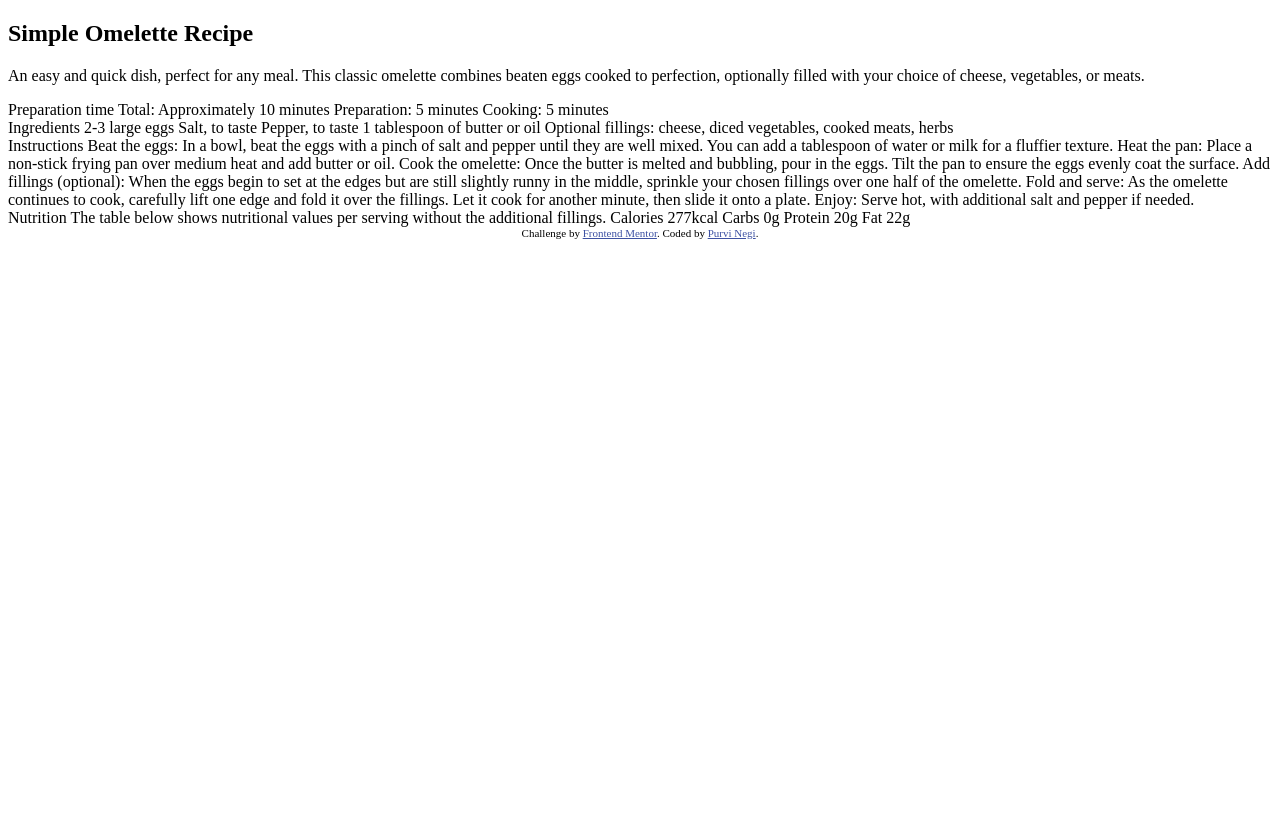
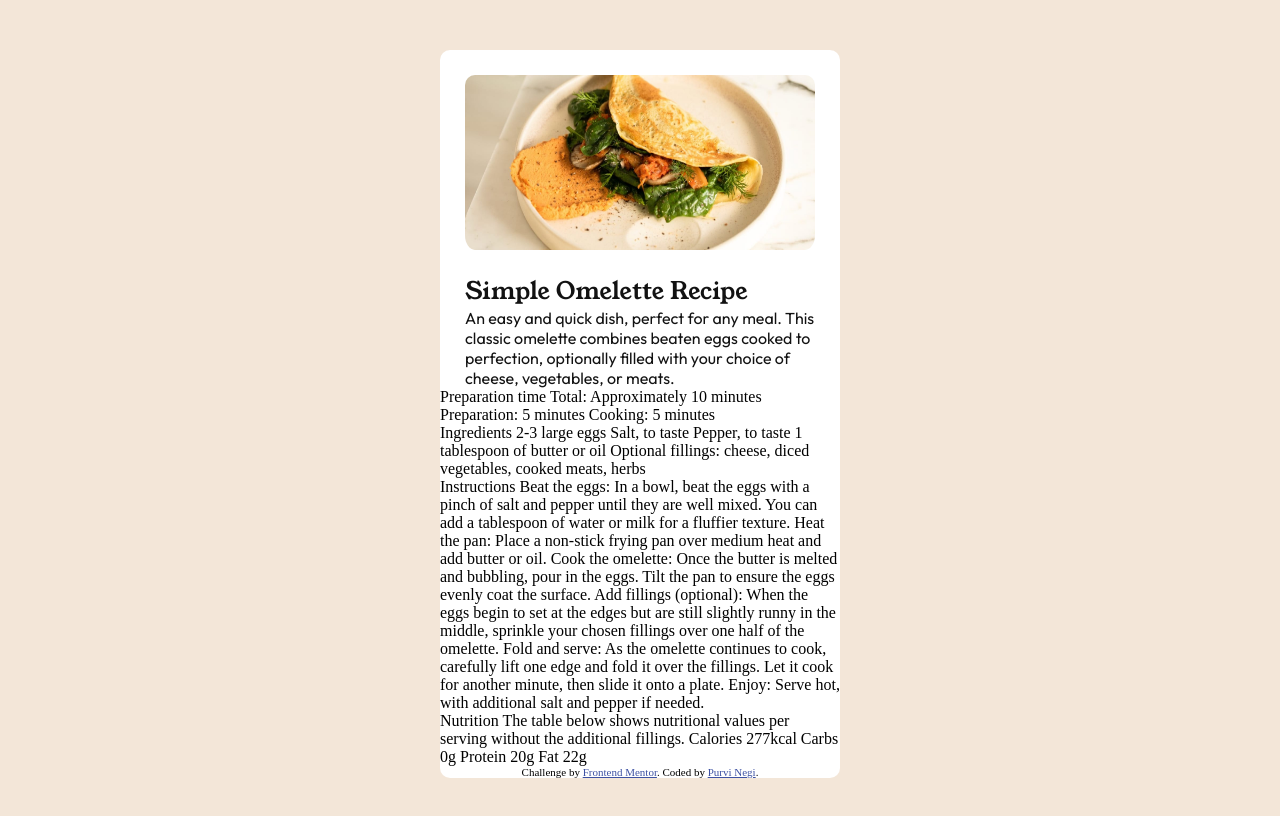
Before and after one commit to purvi-negi/recipe-page-main, a plain HTML site: page index.html in a window 1280 px wide. Drawn offline with Linux system fonts and the light colour scheme.

Commit message:
image and introduction half done
Signed-off-by: purvi-negi <purvi.114n@gmail.com>

```diff
--- a/index.html
+++ b/index.html
@@ -5,21 +5,25 @@
   <meta name="viewport" content="width=device-width, initial-scale=1.0"> <!-- displays site properly based on user's device -->
 
   <link rel="icon" type="image/png" sizes="32x32" href="./assets/images/favicon-32x32.png">
-
+  <link rel="stylesheet" href="style.css">
   <title>Frontend Mentor | Recipe page</title>
 
   <!-- Feel free to remove these styles or customise in your own stylesheet 👍 -->
   <style>
-    .attribution { font-size: 11px; text-align: center; }
+    .attribution { font-size: 11px; text-align: center; bottom: 0; }
     .attribution a { color: hsl(228, 45%, 44%); }
   </style>
 </head>
 <body>
+  <div class="container">
+    <div class="image">
+      <img src="./assets/images/image-omelette.jpeg" alt="Recipe Image">
+    </div>
 <section class="First">
   <h1>Simple Omelette Recipe</h1>
 
-  <p>An easy and quick dish, perfect for any meal. This classic omelette combines beaten eggs cooked
-  to perfection, optionally filled with your choice of cheese, vegetables, or meats.</p>
+  <article>An easy and quick dish, perfect for any meal. This classic omelette combines beaten eggs cooked
+  to perfection, optionally filled with your choice of cheese, vegetables, or meats.</article>
 </section>
 <section class="Second">
   Preparation time
@@ -74,9 +78,11 @@
   Fat
   22g
   </section>
+
   <div class="attribution">
     Challenge by <a href="https://www.frontendmentor.io?ref=challenge" target="_blank">Frontend Mentor</a>.
     Coded by <a href="#">Purvi Negi</a>.
   </div>
+   </div>
 </body>
 </html>
--- /dev/null
+++ b/style.css
@@ -0,0 +1,41 @@
+@import url('https://fonts.googleapis.com/css2?family=Inter:ital,opsz,wght@0,14..32,100..900;1,14..32,100..900&family=Young+Serif&display=swap');
+@import url('https://fonts.googleapis.com/css2?family=Inter:ital,opsz,wght@0,14..32,100..900;1,14..32,100..900&family=Outfit:wght@100..900&family=Young+Serif&display=swap');
+
+
+*{
+    margin: 0;
+    padding: 0;
+    box-sizing: border-box;
+    --ff:"Young Serif";
+    --f2:"Outfit";
+}
+body{
+    background-color: hsl(30, 54%, 90%);
+}
+.container{
+    width:400px;
+    background-color:  hsl(0, 0%, 100%);
+    display:flex;
+    flex-direction: column;
+    align-items: center;
+    margin:50px auto;
+    border-radius: 10px;
+}
+.container img{
+    width: 100%;
+    height: 220px;
+    border-radius: 35px;
+    padding:25px 25px 20px 25px;
+}
+.container h1{
+    font-family: var(--ff);
+    color: hsl(0, 0%, 7%);
+    padding-left: 25px;
+    font-weight:400;
+}
+.container article{
+    font-family: var(--f2);
+    color: hsl(0, 0%, 7%);
+    padding: 0 25px;
+    font-size: 16px;
+}
```
